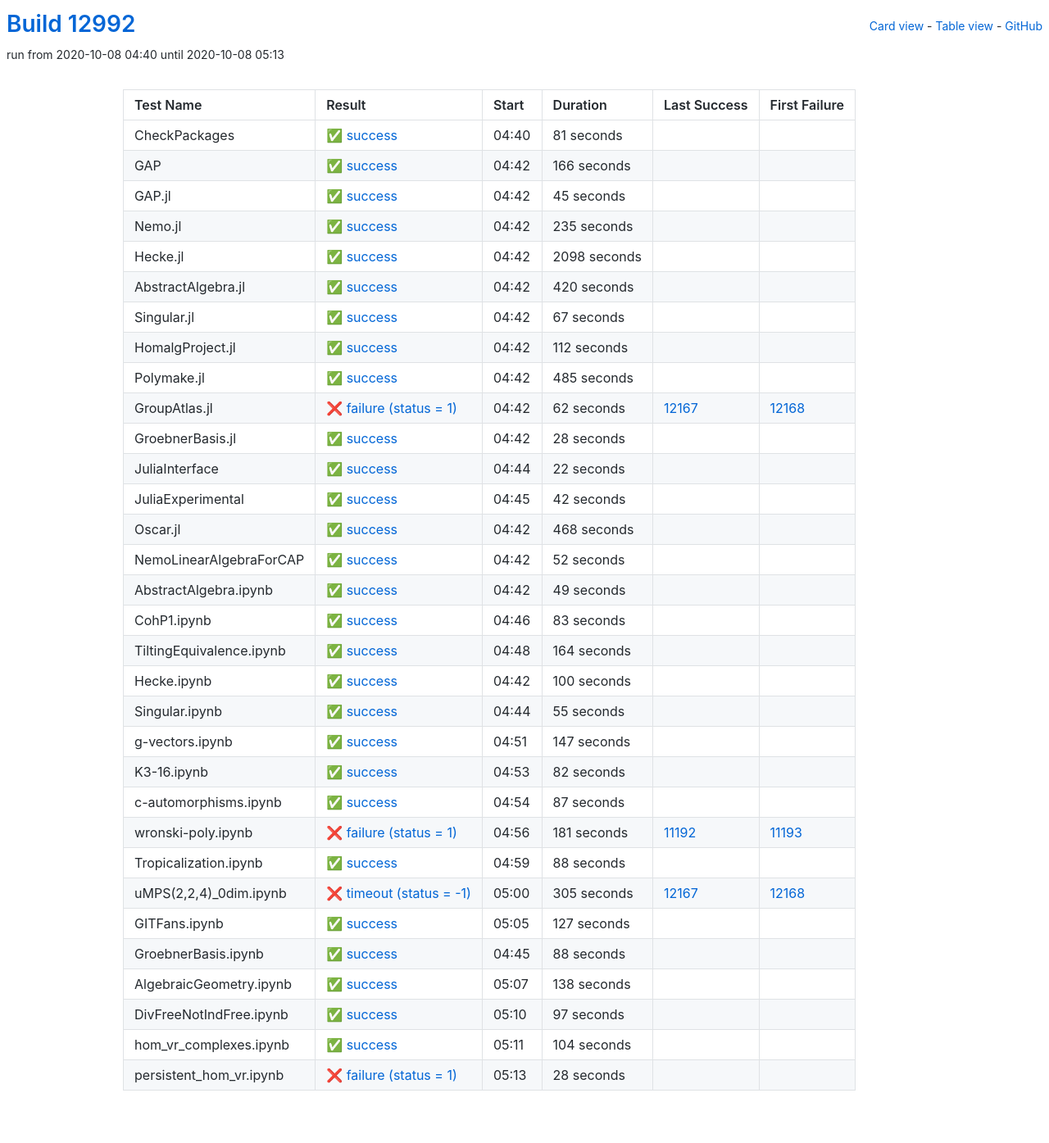
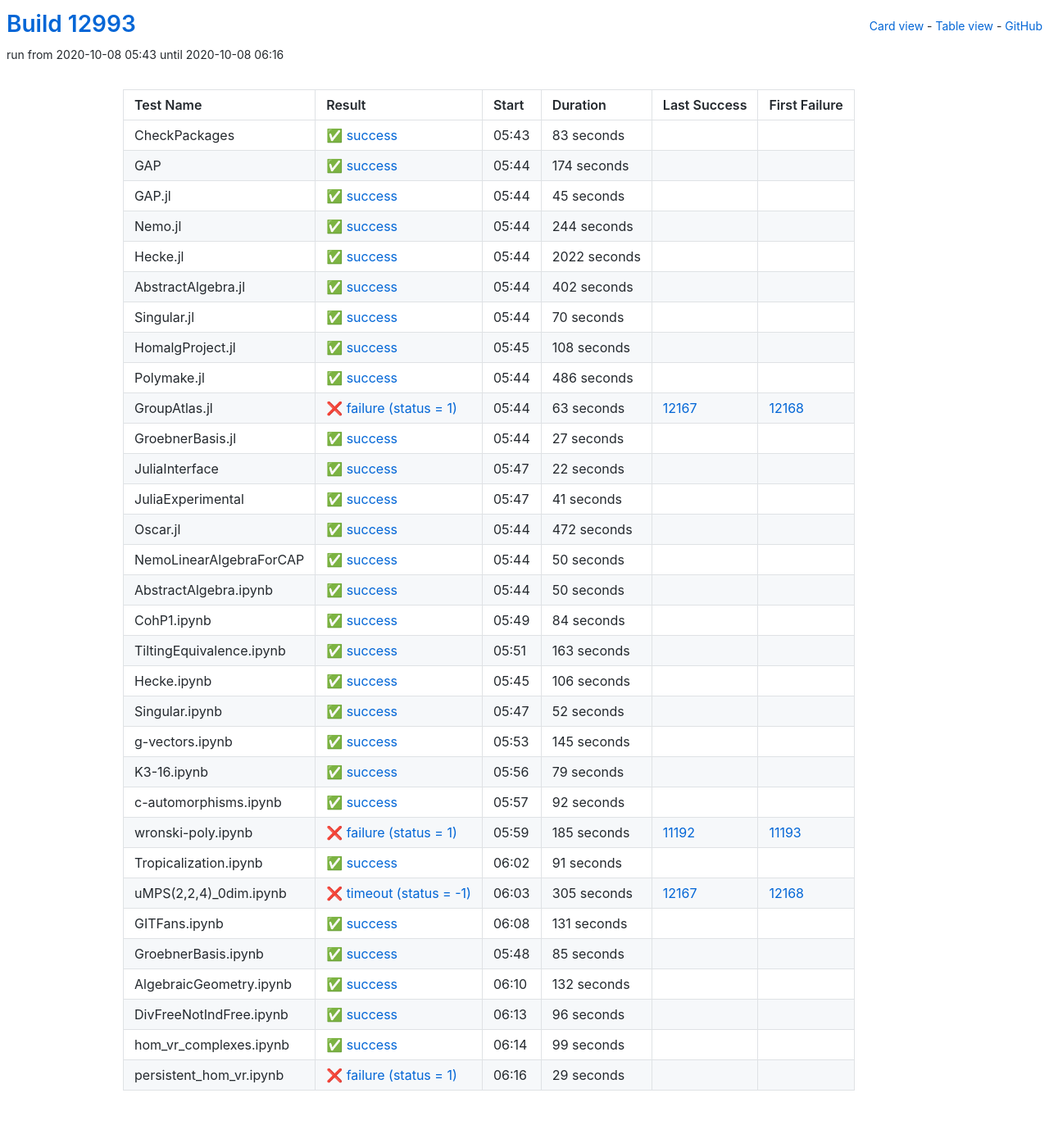
Before and after one commit to oscar-system/oscar-ci-status, a Jekyll site: the page built from table.html, in a window 1280 px wide. Shown: the whole page at 82% size. Built offline with Jekyll 4.4.1, drawn with Linux system fonts in a browser that asks for light colours.

Commit message:
Build #12993

```diff
--- a/_data/ci.yml
+++ b/_data/ci.yml
@@ -1,6 +1,6 @@
 ---
-build: 12992
-build_url: https://oscarci.mathematik.uni-kl.de/job/oscar/12992/
+build: 12993
+build_url: https://oscarci.mathematik.uni-kl.de/job/oscar/12993/
 job: oscar
 organization: oscar-system
 repo: oscar-ci-status
@@ -8,32 +8,32 @@
 tests:
 - name: CheckPackages
   id: checkpackages
-  log: https://oscarci.mathematik.uni-kl.de/job/oscar/12992/artifact/logs/build-12992/CheckPackages.log
-  start: 2020-10-08 04:40
+  log: https://oscarci.mathematik.uni-kl.de/job/oscar/12993/artifact/logs/build-12993/CheckPackages.log
+  start: 2020-10-08 05:43
   success: true
   exitcode: 0
   status: success
-  duration: 81
+  duration: 83
   last_success: false
   last_success_url:
   first_failure: false
   first_failure_url:
 - name: GAP
   id: gap
-  log: https://oscarci.mathematik.uni-kl.de/job/oscar/12992/artifact/logs/build-12992/GAP.log
-  start: 2020-10-08 04:42
+  log: https://oscarci.mathematik.uni-kl.de/job/oscar/12993/artifact/logs/build-12993/GAP.log
+  start: 2020-10-08 05:44
   success: true
   exitcode: 0
   status: success
-  duration: 166
+  duration: 174
   last_success: false
   last_success_url:
   first_failure: false
   first_failure_url:
 - name: GAP.jl
   id: gap-jl
-  log: https://oscarci.mathematik.uni-kl.de/job/oscar/12992/artifact/logs/build-12992/GAP.jl.log
-  start: 2020-10-08 04:42
+  log: https://oscarci.mathematik.uni-kl.de/job/oscar/12993/artifact/logs/build-12993/GAP.jl.log
+  start: 2020-10-08 05:44
   success: true
   exitcode: 0
   status: success
@@ -44,104 +44,104 @@
   first_failure_url:
 - name: Nemo.jl
   id: nemo-jl
-  log: https://oscarci.mathematik.uni-kl.de/job/oscar/12992/artifact/logs/build-12992/Nemo.jl.log
-  start: 2020-10-08 04:42
+  log: https://oscarci.mathematik.uni-kl.de/job/oscar/12993/artifact/logs/build-12993/Nemo.jl.log
+  start: 2020-10-08 05:44
   success: true
   exitcode: 0
   status: success
-  duration: 235
+  duration: 244
   last_success: false
   last_success_url:
   first_failure: false
   first_failure_url:
 - name: Hecke.jl
   id: hecke-jl
-  log: https://oscarci.mathematik.uni-kl.de/job/oscar/12992/artifact/logs/build-12992/Hecke.jl.log
-  start: 2020-10-08 04:42
+  log: https://oscarci.mathematik.uni-kl.de/job/oscar/12993/artifact/logs/build-12993/Hecke.jl.log
+  start: 2020-10-08 05:44
   success: true
   exitcode: 0
   status: success
-  duration: 2098
+  duration: 2022
   last_success: false
   last_success_url:
   first_failure: false
   first_failure_url:
 - name: AbstractAlgebra.jl
   id: abstractalgebra-jl
-  log: https://oscarci.mathematik.uni-kl.de/job/oscar/12992/artifact/logs/build-12992/AbstractAlgebra.jl.log
-  start: 2020-10-08 04:42
+  log: https://oscarci.mathematik.uni-kl.de/job/oscar/12993/artifact/logs/build-12993/AbstractAlgebra.jl.log
+  start: 2020-10-08 05:44
   success: true
   exitcode: 0
   status: success
-  duration: 420
+  duration: 402
   last_success: false
   last_success_url:
   first_failure: false
   first_failure_url:
 - name: Singular.jl
   id: singular-jl
-  log: https://oscarci.mathematik.uni-kl.de/job/oscar/12992/artifact/logs/build-12992/Singular.jl.log
-  start: 2020-10-08 04:42
+  log: https://oscarci.mathematik.uni-kl.de/job/oscar/12993/artifact/logs/build-12993/Singular.jl.log
+  start: 2020-10-08 05:44
   success: true
   exitcode: 0
   status: success
-  duration: 67
+  duration: 70
   last_success: false
   last_success_url:
   first_failure: false
   first_failure_url:
 - name: HomalgProject.jl
   id: homalgproject-jl
-  log: https://oscarci.mathematik.uni-kl.de/job/oscar/12992/artifact/logs/build-12992/HomalgProject.jl.log
-  start: 2020-10-08 04:42
+  log: https://oscarci.mathematik.uni-kl.de/job/oscar/12993/artifact/logs/build-12993/HomalgProject.jl.log
+  start: 2020-10-08 05:45
   success: true
   exitcode: 0
   status: success
-  duration: 112
+  duration: 108
   last_success: false
   last_success_url:
   first_failure: false
   first_failure_url:
 - name: Polymake.jl
   id: polymake-jl
-  log: https://oscarci.mathematik.uni-kl.de/job/oscar/12992/artifact/logs/build-12992/Polymake.jl.log
-  start: 2020-10-08 04:42
+  log: https://oscarci.mathematik.uni-kl.de/job/oscar/12993/artifact/logs/build-12993/Polymake.jl.log
+  start: 2020-10-08 05:44
   success: true
   exitcode: 0
   status: success
-  duration: 485
+  duration: 486
   last_success: false
   last_success_url:
   first_failure: false
   first_failure_url:
 - name: GroupAtlas.jl
   id: groupatlas-jl
-  log: https://oscarci.mathematik.uni-kl.de/job/oscar/12992/artifact/logs/build-12992/GroupAtlas.jl.log
-  start: 2020-10-08 04:42
+  log: https://oscarci.mathematik.uni-kl.de/job/oscar/12993/artifact/logs/build-12993/GroupAtlas.jl.log
+  start: 2020-10-08 05:44
   success: false
   exitcode: 1
   status: failure
-  duration: 62
+  duration: 63
   last_success: 12167
   last_success_url: https://oscarci.mathematik.uni-kl.de/job/oscar/12167/
   first_failure: 12168
   first_failure_url: https://oscarci.mathematik.uni-kl.de/job/oscar/12168/
 - name: GroebnerBasis.jl
   id: groebnerbasis-jl
-  log: https://oscarci.mathematik.uni-kl.de/job/oscar/12992/artifact/logs/build-12992/GroebnerBasis.jl.log
-  start: 2020-10-08 04:42
+  log: https://oscarci.mathematik.uni-kl.de/job/oscar/12993/artifact/logs/build-12993/GroebnerBasis.jl.log
+  start: 2020-10-08 05:44
   success: true
   exitcode: 0
   status: success
-  duration: 28
+  duration: 27
   last_success: false
   last_success_url:
   first_failure: false
   first_failure_url:
 - name: JuliaInterface
   id: juliainterface
-  log: https://oscarci.mathematik.uni-kl.de/job/oscar/12992/artifact/logs/build-12992/JuliaInterface.log
-  start: 2020-10-08 04:44
+  log: https://oscarci.mathematik.uni-kl.de/job/oscar/12993/artifact/logs/build-12993/JuliaInterface.log
+  start: 2020-10-08 05:47
   success: true
   exitcode: 0
   status: success
@@ -152,32 +152,92 @@
   first_failure_url:
 - name: JuliaExperimental
   id: juliaexperimental
-  log: https://oscarci.mathematik.uni-kl.de/job/oscar/12992/artifact/logs/build-12992/JuliaExperimental.log
-  start: 2020-10-08 04:45
+  log: https://oscarci.mathematik.uni-kl.de/job/oscar/12993/artifact/logs/build-12993/JuliaExperimental.log
+  start: 2020-10-08 05:47
   success: true
   exitcode: 0
   status: success
-  duration: 42
+  duration: 41
   last_success: false
   last_success_url:
   first_failure: false
   first_failure_url:
 - name: Oscar.jl
   id: oscar-jl
-  log: https://oscarci.mathematik.uni-kl.de/job/oscar/12992/artifact/logs/build-12992/Oscar.jl.log
-  start: 2020-10-08 04:42
+  log: https://oscarci.mathematik.uni-kl.de/job/oscar/12993/artifact/logs/build-12993/Oscar.jl.log
+  start: 2020-10-08 05:44
   success: true
   exitcode: 0
   status: success
-  duration: 468
+  duration: 472
   last_success: false
   last_success_url:
   first_failure: false
   first_failure_url:
 - name: NemoLinearAlgebraForCAP
   id: nemolinearalgebraforcap
-  log: https://oscarci.mathematik.uni-kl.de/job/oscar/12992/artifact/logs/build-12992/NemoLinearAlgebraForCAP.log
-  start: 2020-10-08 04:42
+  log: https://oscarci.mathematik.uni-kl.de/job/oscar/12993/artifact/logs/build-12993/NemoLinearAlgebraForCAP.log
+  start: 2020-10-08 05:44
+  success: true
+  exitcode: 0
+  status: success
+  duration: 50
+  last_success: false
+  last_success_url:
+  first_failure: false
+  first_failure_url:
+- name: AbstractAlgebra.ipynb
+  id: abstractalgebra-ipynb
+  log: https://oscarci.mathematik.uni-kl.de/job/oscar/12993/artifact/logs/build-12993/AbstractAlgebra.ipynb.log
+  start: 2020-10-08 05:44
+  success: true
+  exitcode: 0
+  status: success
+  duration: 50
+  last_success: false
+  last_success_url:
+  first_failure: false
+  first_failure_url:
+- name: CohP1.ipynb
+  id: cohp1-ipynb
+  log: https://oscarci.mathematik.uni-kl.de/job/oscar/12993/artifact/logs/build-12993/CohP1.ipynb.log
+  start: 2020-10-08 05:49
+  success: true
+  exitcode: 0
+  status: success
+  duration: 84
+  last_success: false
+  last_success_url:
+  first_failure: false
+  first_failure_url:
+- name: TiltingEquivalence.ipynb
+  id: tiltingequivalence-ipynb
+  log: https://oscarci.mathematik.uni-kl.de/job/oscar/12993/artifact/logs/build-12993/TiltingEquivalence.ipynb.log
+  start: 2020-10-08 05:51
+  success: true
+  exitcode: 0
+  status: success
+  duration: 163
+  last_success: false
+  last_success_url:
+  first_failure: false
+  first_failure_url:
+- name: Hecke.ipynb
+  id: hecke-ipynb
+  log: https://oscarci.mathematik.uni-kl.de/job/oscar/12993/artifact/logs/build-12993/Hecke.ipynb.log
+  start: 2020-10-08 05:45
+  success: true
+  exitcode: 0
+  status: success
+  duration: 106
+  last_success: false
+  last_success_url:
+  first_failure: false
+  first_failure_url:
+- name: Singular.ipynb
+  id: singular-ipynb
+  log: https://oscarci.mathematik.uni-kl.de/job/oscar/12993/artifact/logs/build-12993/Singular.ipynb.log
+  start: 2020-10-08 05:47
   success: true
   exitcode: 0
   status: success
@@ -186,130 +246,70 @@
   last_success_url:
   first_failure: false
   first_failure_url:
-- name: AbstractAlgebra.ipynb
-  id: abstractalgebra-ipynb
-  log: https://oscarci.mathematik.uni-kl.de/job/oscar/12992/artifact/logs/build-12992/AbstractAlgebra.ipynb.log
-  start: 2020-10-08 04:42
+- name: g-vectors.ipynb
+  id: g-vectors-ipynb
+  log: https://oscarci.mathematik.uni-kl.de/job/oscar/12993/artifact/logs/build-12993/g-vectors.ipynb.log
+  start: 2020-10-08 05:53
   success: true
   exitcode: 0
   status: success
-  duration: 49
-  last_success: false
-  last_success_url:
-  first_failure: false
-  first_failure_url:
-- name: CohP1.ipynb
-  id: cohp1-ipynb
-  log: https://oscarci.mathematik.uni-kl.de/job/oscar/12992/artifact/logs/build-12992/CohP1.ipynb.log
-  start: 2020-10-08 04:46
-  success: true
-  exitcode: 0
-  status: success
-  duration: 83
-  last_success: false
-  last_success_url:
-  first_failure: false
-  first_failure_url:
-- name: TiltingEquivalence.ipynb
-  id: tiltingequivalence-ipynb
-  log: https://oscarci.mathematik.uni-kl.de/job/oscar/12992/artifact/logs/build-12992/TiltingEquivalence.ipynb.log
-  start: 2020-10-08 04:48
-  success: true
-  exitcode: 0
-  status: success
-  duration: 164
-  last_success: false
-  last_success_url:
-  first_failure: false
-  first_failure_url:
-- name: Hecke.ipynb
-  id: hecke-ipynb
-  log: https://oscarci.mathematik.uni-kl.de/job/oscar/12992/artifact/logs/build-12992/Hecke.ipynb.log
-  start: 2020-10-08 04:42
-  success: true
-  exitcode: 0
-  status: success
-  duration: 100
-  last_success: false
-  last_success_url:
-  first_failure: false
-  first_failure_url:
-- name: Singular.ipynb
-  id: singular-ipynb
-  log: https://oscarci.mathematik.uni-kl.de/job/oscar/12992/artifact/logs/build-12992/Singular.ipynb.log
-  start: 2020-10-08 04:44
-  success: true
-  exitcode: 0
-  status: success
-  duration: 55
-  last_success: false
-  last_success_url:
-  first_failure: false
-  first_failure_url:
-- name: g-vectors.ipynb
-  id: g-vectors-ipynb
-  log: https://oscarci.mathematik.uni-kl.de/job/oscar/12992/artifact/logs/build-12992/g-vectors.ipynb.log
-  start: 2020-10-08 04:51
-  success: true
-  exitcode: 0
-  status: success
-  duration: 147
+  duration: 145
   last_success: false
   last_success_url:
   first_failure: false
   first_failure_url:
 - name: K3-16.ipynb
   id: k3-16-ipynb
-  log: https://oscarci.mathematik.uni-kl.de/job/oscar/12992/artifact/logs/build-12992/K3-16.ipynb.log
-  start: 2020-10-08 04:53
+  log: https://oscarci.mathematik.uni-kl.de/job/oscar/12993/artifact/logs/build-12993/K3-16.ipynb.log
+  start: 2020-10-08 05:56
   success: true
   exitcode: 0
   status: success
-  duration: 82
+  duration: 79
   last_success: false
   last_success_url:
   first_failure: false
   first_failure_url:
 - name: c-automorphisms.ipynb
   id: c-automorphisms-ipynb
-  log: https://oscarci.mathematik.uni-kl.de/job/oscar/12992/artifact/logs/build-12992/c-automorphisms.ipynb.log
-  start: 2020-10-08 04:54
+  log: https://oscarci.mathematik.uni-kl.de/job/oscar/12993/artifact/logs/build-12993/c-automorphisms.ipynb.log
+  start: 2020-10-08 05:57
   success: true
   exitcode: 0
   status: success
-  duration: 87
+  duration: 92
   last_success: false
   last_success_url:
   first_failure: false
   first_failure_url:
 - name: wronski-poly.ipynb
   id: wronski-poly-ipynb
-  log: https://oscarci.mathematik.uni-kl.de/job/oscar/12992/artifact/logs/build-12992/wronski-poly.ipynb.log
-  start: 2020-10-08 04:56
+  log: https://oscarci.mathematik.uni-kl.de/job/oscar/12993/artifact/logs/build-12993/wronski-poly.ipynb.log
+  start: 2020-10-08 05:59
   success: false
   exitcode: 1
   status: failure
-  duration: 181
+  duration: 185
   last_success: 11192
   last_success_url: https://oscarci.mathematik.uni-kl.de/job/oscar/11192/
   first_failure: 11193
   first_failure_url: https://oscarci.mathematik.uni-kl.de/job/oscar/11193/
 - name: Tropicalization.ipynb
   id: tropicalization-ipynb
-  log: https://oscarci.mathematik.uni-kl.de/job/oscar/12992/artifact/logs/build-12992/Tropicalization.ipynb.log
-  start: 2020-10-08 04:59
+  log: https://oscarci.mathematik.uni-kl.de/job/oscar/12993/artifact/logs/build-12993/Tropicalization.ipynb.log
+  start: 2020-10-08 06:02
   success: true
   exitcode: 0
   status: success
-  duration: 88
+  duration: 91
   last_success: false
   last_success_url:
   first_failure: false
   first_failure_url:
 - name: uMPS(2,2,4)_0dim.ipynb
   id: umps-2-2-4-0dim-ipynb
-  log: https://oscarci.mathematik.uni-kl.de/job/oscar/12992/artifact/logs/build-12992/uMPS-2-2-4-_0dim.ipynb.log
-  start: 2020-10-08 05:00
+  log: https://oscarci.mathematik.uni-kl.de/job/oscar/12993/artifact/logs/build-12993/uMPS-2-2-4-_0dim.ipynb.log
+  start: 2020-10-08 06:03
   success: false
   exitcode: -1
   status: timeout
@@ -320,72 +320,72 @@
   first_failure_url: https://oscarci.mathematik.uni-kl.de/job/oscar/12168/
 - name: GITFans.ipynb
   id: gitfans-ipynb
-  log: https://oscarci.mathematik.uni-kl.de/job/oscar/12992/artifact/logs/build-12992/GITFans.ipynb.log
-  start: 2020-10-08 05:05
+  log: https://oscarci.mathematik.uni-kl.de/job/oscar/12993/artifact/logs/build-12993/GITFans.ipynb.log
+  start: 2020-10-08 06:08
   success: true
   exitcode: 0
   status: success
-  duration: 127
+  duration: 131
   last_success: false
   last_success_url:
   first_failure: false
   first_failure_url:
 - name: GroebnerBasis.ipynb
   id: groebnerbasis-ipynb
-  log: https://oscarci.mathematik.uni-kl.de/job/oscar/12992/artifact/logs/build-12992/GroebnerBasis.ipynb.log
-  start: 2020-10-08 04:45
+  log: https://oscarci.mathematik.uni-kl.de/job/oscar/12993/artifact/logs/build-12993/GroebnerBasis.ipynb.log
+  start: 2020-10-08 05:48
   success: true
   exitcode: 0
   status: success
-  duration: 88
+  duration: 85
   last_success: false
   last_success_url:
   first_failure: false
   first_failure_url:
 - name: AlgebraicGeometry.ipynb
   id: algebraicgeometry-ipynb
-  log: https://oscarci.mathematik.uni-kl.de/job/oscar/12992/artifact/logs/build-12992/AlgebraicGeometry.ipynb.log
-  start: 2020-10-08 05:07
+  log: https://oscarci.mathematik.uni-kl.de/job/oscar/12993/artifact/logs/build-12993/AlgebraicGeometry.ipynb.log
+  start: 2020-10-08 06:10
   success: true
   exitcode: 0
   status: success
-  duration: 138
+  duration: 132
   last_success: false
   last_success_url:
   first_failure: false
   first_failure_url:
 - name: DivFreeNotIndFree.ipynb
   id: divfreenotindfree-ipynb
-  log: https://oscarci.mathematik.uni-kl.de/job/oscar/12992/artifact/logs/build-12992/DivFreeNotIndFree.ipynb.log
-  start: 2020-10-08 05:10
+  log: https://oscarci.mathematik.uni-kl.de/job/oscar/12993/artifact/logs/build-12993/DivFreeNotIndFree.ipynb.log
+  start: 2020-10-08 06:13
   success: true
   exitcode: 0
   status: success
-  duration: 97
+  duration: 96
   last_success: false
   last_success_url:
   first_failure: false
   first_failure_url:
 - name: hom_vr_complexes.ipynb
   id: hom-vr-complexes-ipynb
-  log: https://oscarci.mathematik.uni-kl.de/job/oscar/12992/artifact/logs/build-12992/hom_vr_complexes.ipynb.log
-  start: 2020-10-08 05:11
+  log: https://oscarci.mathematik.uni-kl.de/job/oscar/12993/artifact/logs/build-12993/hom_vr_complexes.ipynb.log
+  start: 2020-10-08 06:14
   success: true
   exitcode: 0
   status: success
-  duration: 104
+  duration: 99
   last_success: false
   last_success_url:
   first_failure: false
   first_failure_url:
 - name: persistent_hom_vr.ipynb
   id: persistent-hom-vr-ipynb
-  log: https://oscarci.mathematik.uni-kl.de/job/oscar/12992/artifact/logs/build-12992/persistent_hom_vr.ipynb.log
-  start: 2020-10-08 05:13
+  log: https://oscarci.mathematik.uni-kl.de/job/oscar/12993/artifact/logs/build-12993/persistent_hom_vr.ipynb.log
+  start: 2020-10-08 06:16
   success: false
   exitcode: 1
   status: failure
-  duration: 28
+  duration: 29
   last_success: false
   last_success_url:
   first_failure: false
```
Also changed, not shown: README.md.
